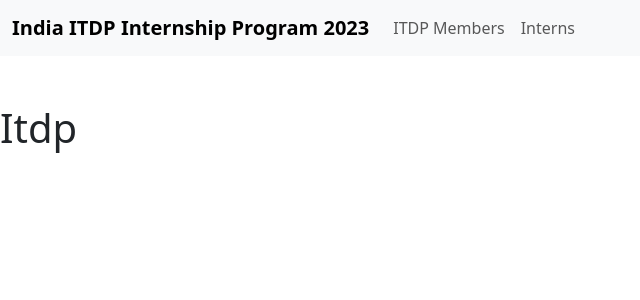
After one commit to LilKeyboard/india_project, a Flask app: page /itdp in a window 1280 px wide. The commit adds this page. Shown: the top 300 px of the page, without its empty margins (0-640 px from the left). Run offline with Flask 2, Linux system fonts and the light colour scheme.

Commit message:
Added interns and itdp funcs + interns and itdp views.

```diff
--- a/app.py
+++ b/app.py
@@ -1,4 +1,4 @@
-from flask import Flask, render_template
+from flask import Flask, render_template, url_for
 
 app = Flask(__name__)
 
@@ -10,3 +10,13 @@ def index():
 @app.route('/about')
 def about():
     return '<h1>We are programmers</h1>'
+
+@app.route('/itdp', methods=['GET'])
+def itdp():
+
+    return render_template('itdp.html')
+
+@app.route('/interns', methods=['GET'])
+def interns():
+
+    return render_template('interns.html')
--- /dev/null
+++ b/templates/interns.html
@@ -0,0 +1,5 @@
+{% extends "base.html" %}
+
+{% block content %}
+<h1>Interns</h1>
+{% endblock %}
--- /dev/null
+++ b/templates/itdp.html
@@ -0,0 +1,5 @@
+{% extends "base.html" %}
+
+{% block content %}
+<h1>Itdp</h1>
+{% endblock %}
--- a/templates/menu.html
+++ b/templates/menu.html
@@ -1,16 +1,16 @@
 <nav class="navbar navbar-expand-lg bg-body-tertiary mb-5">
   <div class="container-fluid">
-    <a class="navbar-brand fw-bold" href="#">India ITDP Internship Program 2023</a>
+    <a class="navbar-brand fw-bold" href="{{ url_for('index') }}">India ITDP Internship Program 2023</a>
     <button class="navbar-toggler" type="button" data-bs-toggle="collapse" data-bs-target="#navbarSupportedContent" aria-controls="navbarSupportedContent" aria-expanded="false" aria-label="Toggle navigation">
       <span class="navbar-toggler-icon"></span>
     </button>
     <div class="collapse navbar-collapse" id="navbarSupportedContent">
       <ul class="navbar-nav me-auto mb-2 mb-lg-0">
         <li class="nav-item">
-          <a class="nav-link" href="#">ITDP Members</a>
+          <a class="nav-link" href="{{ url_for('itdp') }}">ITDP Members</a>
         </li>
         <li class="nav-item">
-          <a class="nav-link" href="#">Interns</a>
+          <a class="nav-link" href="{{ url_for('interns') }}">Interns</a>
         </li>
     </div>
   </div>
```
